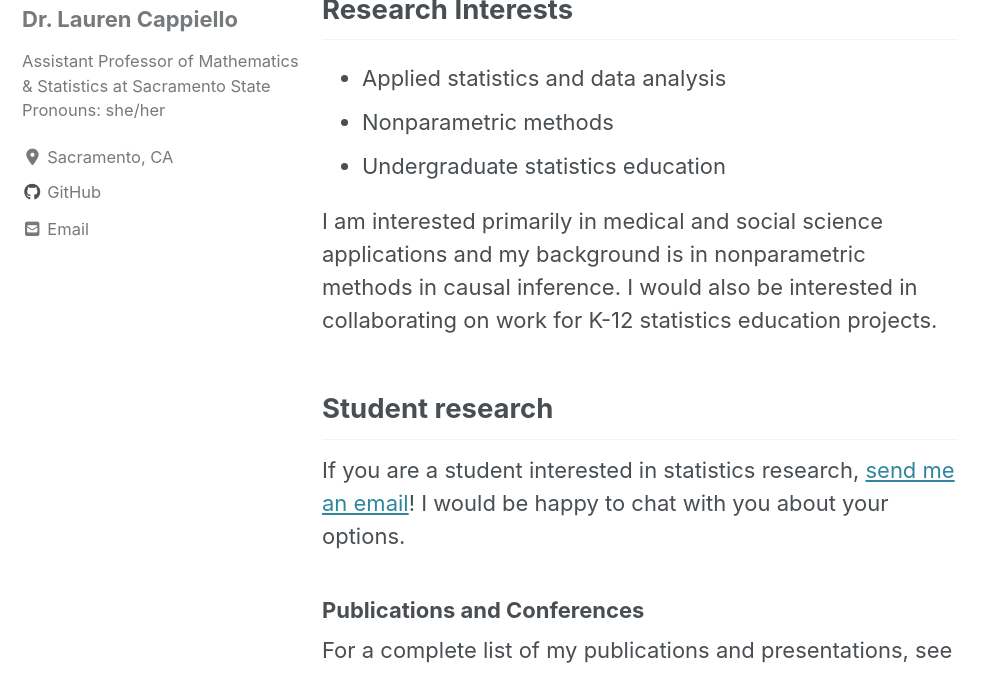
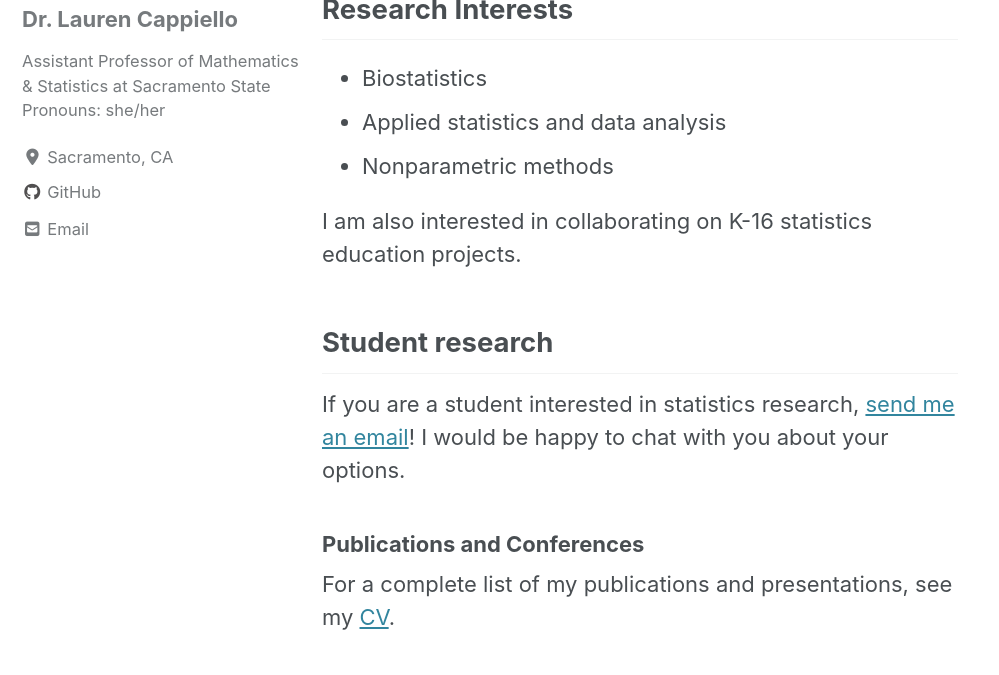
Before and after one commit to lgpcappiello/lgpcappiello.github.io, a Jekyll site: the page built from research.md, in a window 1280 px wide and 900 px high, cut to the strip 225-900 px from the top of the window. Shown: the whole strip, without its empty margins (0-999 px from the left). Built offline with Jekyll 4.4.1, drawn with Linux system fonts in a browser that asks for light colours; cached includes are drawn as plain includes; nearby versions of some CDN libraries.

Commit message:
Update research.md

```diff
--- a/research.md
+++ b/research.md
@@ -6,11 +6,11 @@ author_profile: true
 ---
 
 ## Research Interests
+- Biostatistics
 - Applied statistics and data analysis
 - Nonparametric methods
-- Undergraduate statistics education
 
-I am interested primarily in medical and social science applications and my background is in nonparametric methods in causal inference. I would also be interested in collaborating on work for K-12 statistics education projects.
+I am also interested in collaborating on K-16 statistics education projects.
 
 ## Student research
 
```
